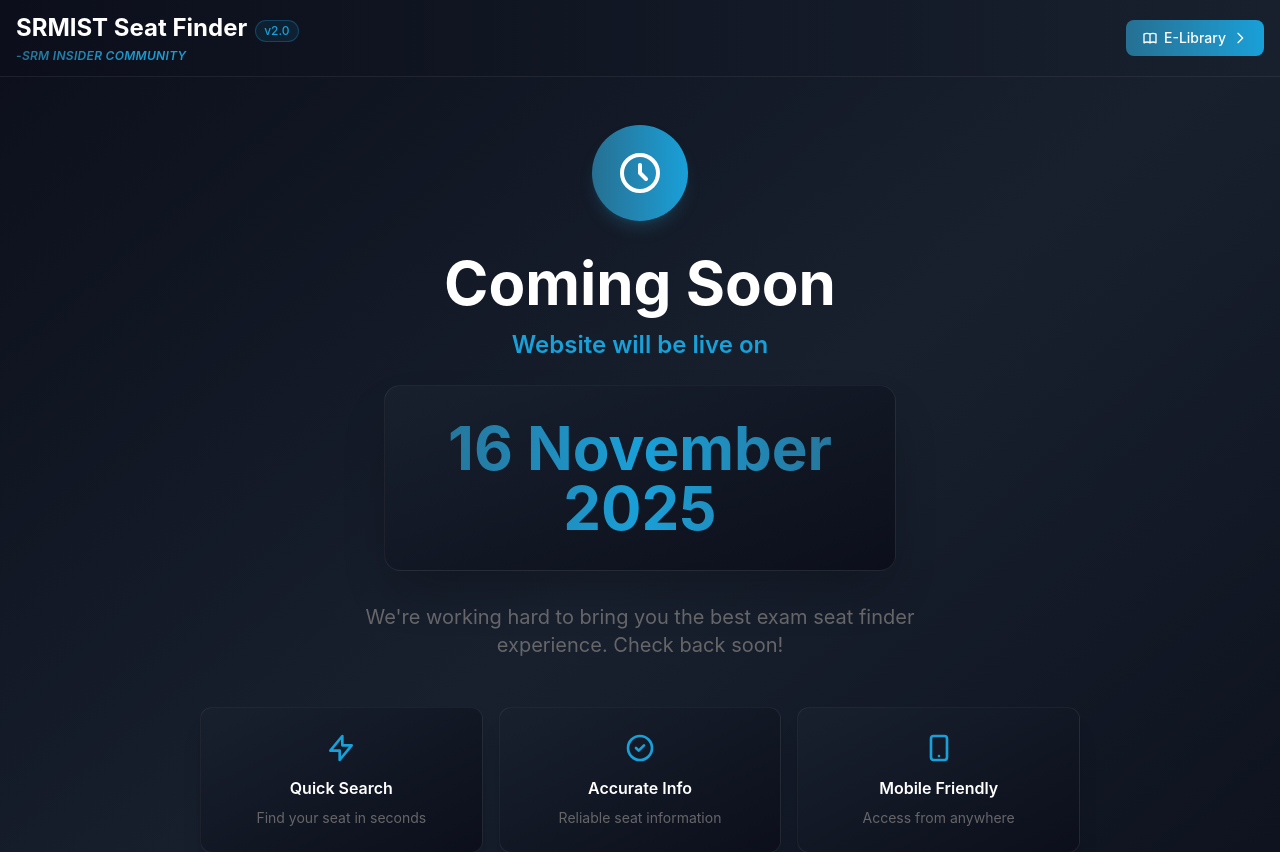
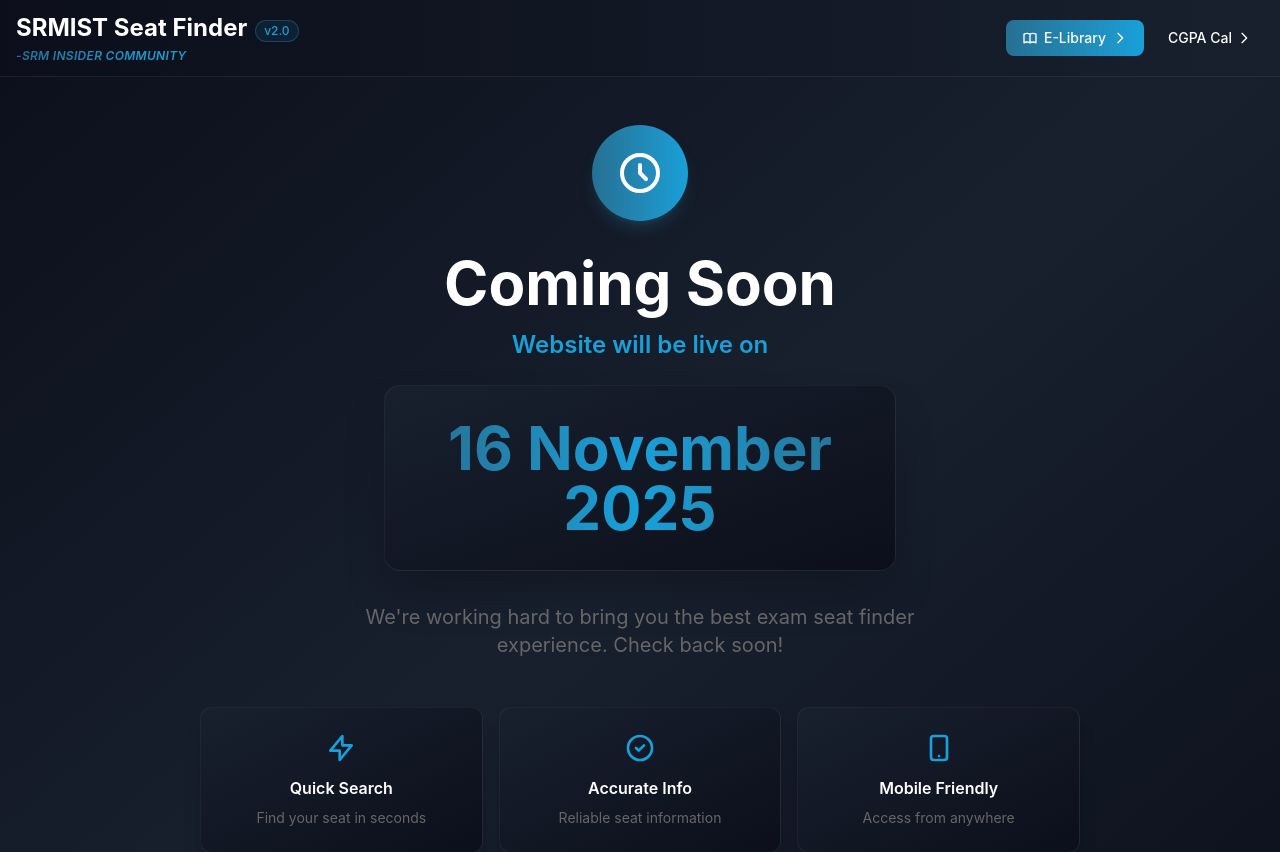
Before and after one commit to anuj-rishu/srm-sem-exam-seat-finder, a React (Vite) app in the folder Frontend/: page / in a window 1280 px wide. Shown: the top 852 px of the page. Built offline with nearby package versions, Linux system fonts and the light colour scheme; no server answers.

Commit message:
add cgpa

```diff
--- a/Frontend/src/components/Header.jsx
+++ b/Frontend/src/components/Header.jsx
@@ -50,6 +50,28 @@
                 fill="none"
                 viewBox="0 0 24 24"
                 stroke="currentColor"
+              >
+                <path
+                  strokeLinecap="round"
+                  strokeLinejoin="round"
+                  strokeWidth={2}
+                  d="M9 5l7 7-7 7"
+                />
+              </svg>
+            </a>
+
+            <a
+              href="https://cgpa-cal.srminsider.live"
+              target="_blank"
+              rel="noopener noreferrer"
+              className="hidden md:flex items-center text-white px-3 py-2 text-sm font-medium transition-all hover:text-[#18a0d8] group"
+            >
+              CGPA Cal
+              <svg
+                className="w-4 h-4 ml-1 transition-transform group-hover:translate-x-1"
+                fill="none"
+                stroke="currentColor"
+                viewBox="0 0 24 24"
               >
                 <path
                   strokeLinecap="round"
@@ -128,6 +150,27 @@
                   />
                 </svg>
               </a>
+              <a
+                href="https://cgpa-cal.srminsider.live"
+                target="_blank"
+                rel="noopener noreferrer"
+                className="text-white px-4 py-2 font-medium text-center transition-all hover:text-[#18a0d8] flex items-center justify-center group"
+              >
+                CGPA Cal
+                <svg
+                  className="w-4 h-4 ml-1 transition-transform group-hover:translate-x-1"
+                  fill="none"
+                  stroke="currentColor"
+                  viewBox="0 0 24 24"
+                >
+                  <path
+                    strokeLinecap="round"
+                    strokeLinejoin="round"
+                    strokeWidth={2}
+                    d="M9 5l7 7-7 7"
+                  />
+                </svg>
+              </a>
             </div>
           </div>
         )}
```
